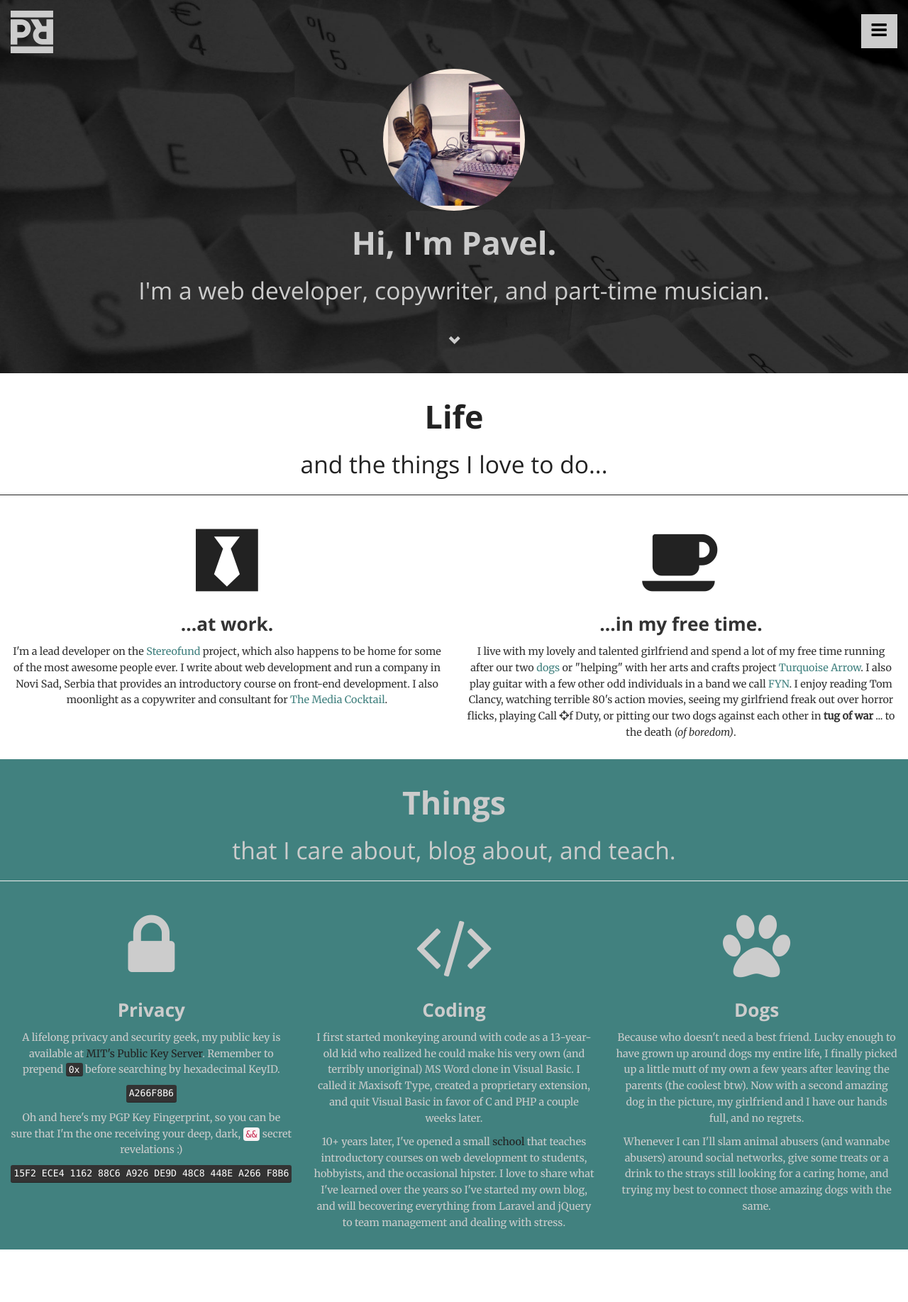
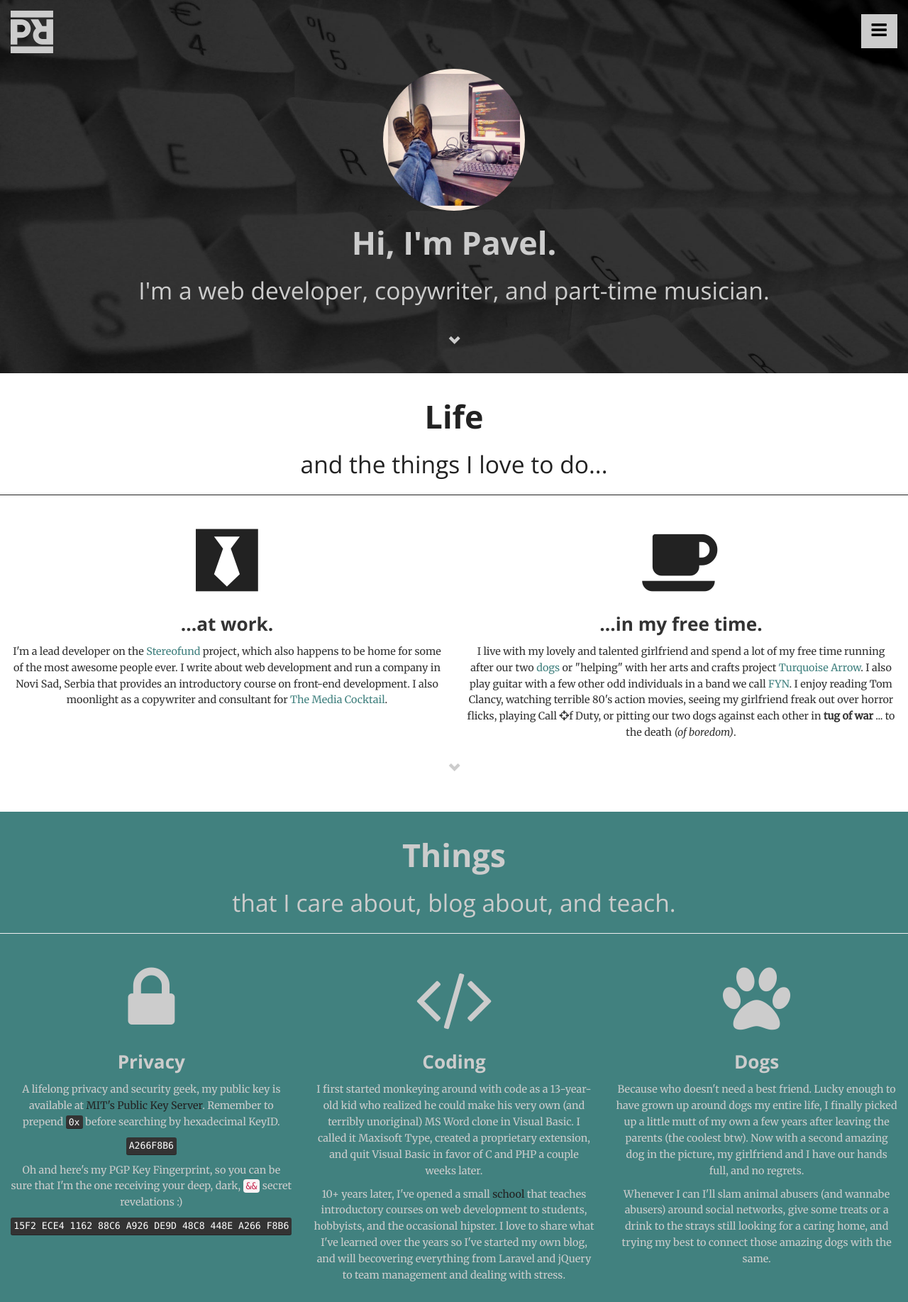
Before and after one commit to pavelrogala/pavelrogala.github.io, a Jekyll site: the page built from index.html, in a window 1280 px wide. Shown: the whole page at 71% size. Built offline with Jekyll 4.4.1, drawn with Linux system fonts in a browser that asks for light colours; nearby versions of some CDN libraries; comment, search, counter and statistics services are not loaded; before the commit the page ends 1761 px from its top, so only the background shows below that.

Commit message:
secondary navigation

```diff
--- a/index.html
+++ b/index.html
@@ -57,6 +57,11 @@ layout: default
                     <b>tug of war</b> ... to the death <i>(of boredom)</i>.
                 </p>
             </div>
+            <a href="#things">
+                <h2 class="intro">
+                    <span class="glyphicon glyphicon-chevron-down"></span>
+                </h2>
+            </a>
         </div>
         <div class="row row-text row-dark" id="things">
             <h1 class="intro intro-light">Things</h1>
```
Also changed, not shown: 1 other file.
